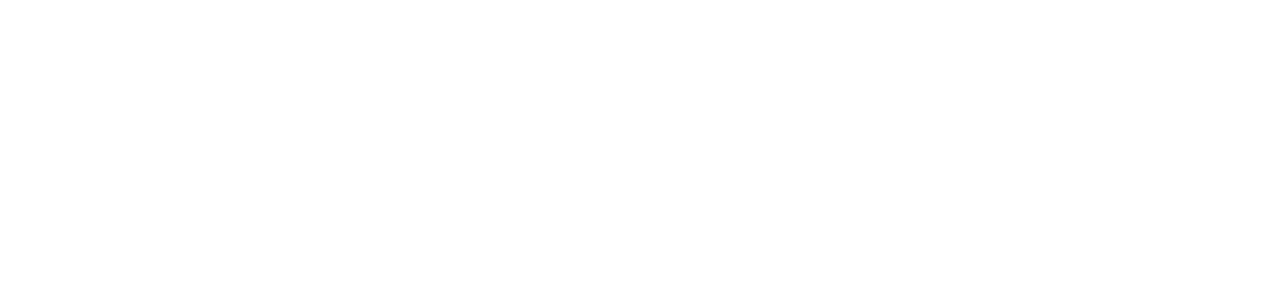
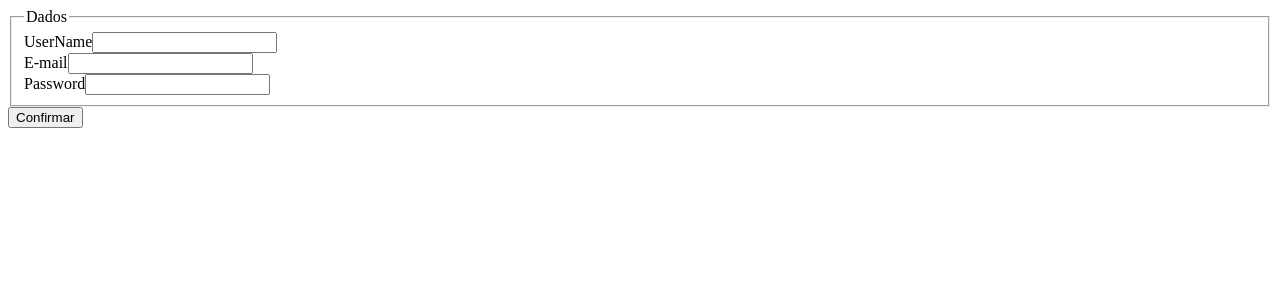
Before and after one commit to MatheusF99/Usher-front, a React (Create React App) app: page /user/create in a window 1280 px wide. Shown: the top 300 px of the page. Built offline with nearby package versions, Linux system fonts and the light colour scheme.

Commit message:
project create user config

```diff
--- /dev/null
+++ b/src/pages/CreateUserPage/index.tsx
@@ -0,0 +1,69 @@
+import React, {FormEvent, useState} from 'react'
+
+
+
+
+function CreateUserPage() {
+
+  const [name, setName] = useState('')
+  const [email, setEmail] = useState('')
+  const [password, setPassword] = useState('')
+
+  function handleSubmit(event: FormEvent){
+    event.preventDefault()
+
+    console.log(
+      {
+        name,
+        email,
+        password
+      }
+    );
+
+  }
+
+
+  return (
+    <div className="create-user-page">
+
+      <form onSubmit={handleSubmit} action="">
+        <fieldset>
+
+          <legend>Dados</legend>
+
+          <div>
+            <label htmlFor="UserName">UserName</label>
+            <input type="text"
+              value={name}
+              onChange={event => setName(event.target.value)}
+            />
+          </div>
+
+          <div>
+            <label htmlFor="email">E-mail</label>
+            <input type="email "
+              value={email}
+              onChange={event => setEmail(event.target.value)}
+            />
+          </div>
+
+          <div>
+            <label htmlFor="password">Password</label>
+            <input type="password"
+              value={password}
+              onChange={event => setPassword(event.target.value)}
+            />
+          </div>
+
+        </fieldset>
+
+        <button className="confirm-button" type="submit">
+          Confirmar
+        </button>
+
+      </form>
+    </div>
+  );
+}
+
+export default CreateUserPage
--- a/src/routes.tsx
+++ b/src/routes.tsx
@@ -1,11 +1,13 @@
 import React from 'react'
 import { BrowserRouter, Route } from 'react-router-dom'
-import LoginPage from './pages/LoginPage'
+import CreateUserPage from './pages/CreateUserPage'
+import LoginPage from './pages/ListUserPage'
 
 function Routes() {
   return (
     <BrowserRouter>
       <Route exact path="/user" component={LoginPage} />
+      <Route exact path="/user/create" component={CreateUserPage} />
     </BrowserRouter>
   )
 }
```
Also changed, not shown: src/pages/ListUserPage/index.tsx (renamed from src/pages/LoginPage/index.tsx).
